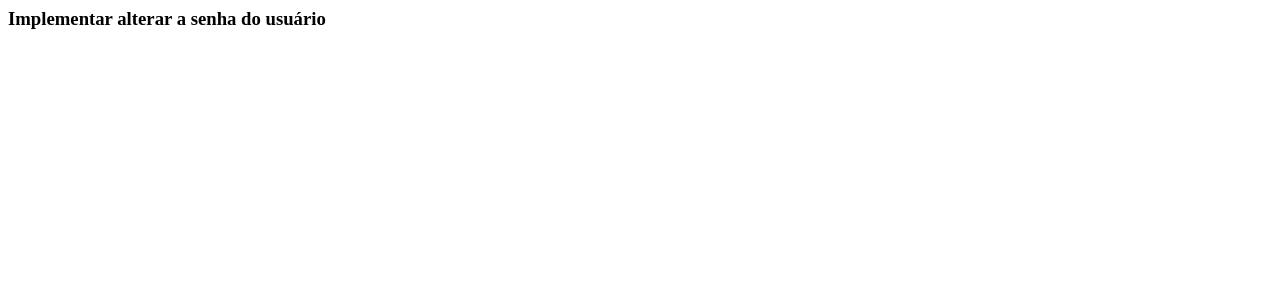
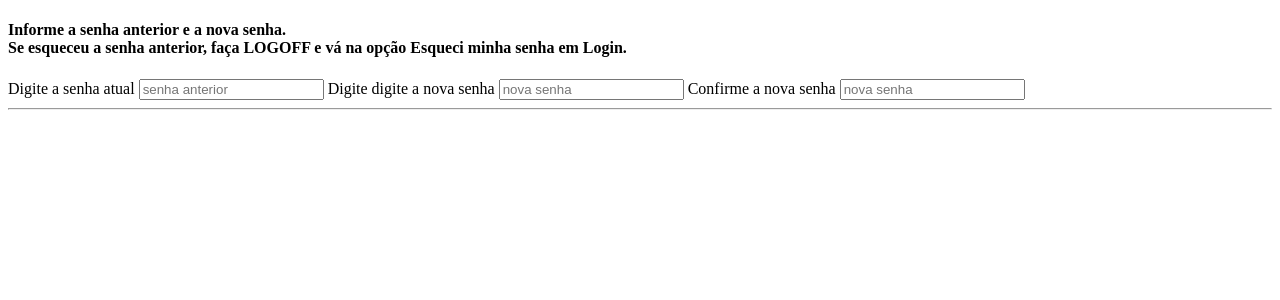
Before and after one commit to rafaelgauderio/loja-php, a PHP site: page /view/trocar_senha.html in a window 1280 px wide. Shown: the top 300 px of the page. Run offline with PHP 8.4, Linux system fonts and the light colour scheme.

Commit message:
layout pagina trocar senha

```diff
--- a/controlador/esqueci_senha.php
+++ b/controlador/esqueci_senha.php
@@ -23,7 +23,7 @@
         $destinatario = array($cliente->getClient_email());
         $emailSenha->EnviarEmail('Solicitacação de nova senha do site DeLuca tecnologia',$mensagem,$destinatario);
 
-        echo '<h4 class="alert alert-success text-center">Foi enviado para o email
+        echo '<h4 class="alert alert-info text-center">Foi enviado para o email
              cadastrado uma nova senha. Tente Logar com essa nova senha.</h4>';
 
     }   else {
--- a/controlador/trocar_senha.php
+++ b/controlador/trocar_senha.php
@@ -1,5 +1,6 @@
 <?php
 
 $smarty = new Template();
+Logar::dadosCliente();
 $smarty->display('trocar_senha.html');
 ?>
--- a/model/Email.class.php
+++ b/model/Email.class.php
@@ -13,7 +13,7 @@
     const EMAIL_PROFESSOR = "rafael.pinto@canoas.ifrs.edu.br";
     const EMAIL_SMTP = "smtp.gmail.com";
     const EMAIL_USUARIO = "deluca.melhoramentos@gmail.com";
-    const EMAIL_NOME = "Contato da Loja deluca";
+    const EMAIL_NOME = "Loja deluca Tecnologia";
     const EMAIL_SENHA = "vdvvvleuajdcxdgx";
     const EMAIL_PORTA = 587;
     const EMAIL_SMTPAUTH = true;
--- a/view/conta.html
+++ b/view/conta.html
@@ -2,7 +2,7 @@
 
 <html>
     <head>
-        <title>{$TITULO_SITE}</title>
+        <title>Deluca Tecnologia</title>
     </head>
 <body>
     <h3 class="text-center">Área restrita de cliente logado</h3>
--- a/view/tema/css/personalizado.css
+++ b/view/tema/css/personalizado.css
@@ -337,3 +337,8 @@
   background-color:#25335D;
 
 }
+
+#alterar-senha {
+  color:#5CA47A;
+  font-size: 16px;
+}
--- a/view/trocar_senha.html
+++ b/view/trocar_senha.html
@@ -1 +1,27 @@
-<h3>Implementar alterar a senha do usuário</h3>
+
+<!DOCTYPE html>
+
+<html>
+    <head>
+        <title>Deluca Tecnologia</title>
+    </head>
+<body>
+<h4 class="alert alert-info text-center">Informe a senha anterior e a nova senha.<br>
+Se esqueceu a senha anterior, faça LOGOFF e vá na opção <b>Esqueci minha senha</b>
+em Login.</h4>
+
+<section>
+    <div class="col-md-3"></div>
+    <div id="alterar-senha" class="col-md-6">
+        <label>Digite a senha atual</label>
+        <input type="text" class=form-control name="senha_atual" id="senha_atual" placeholder="senha anterior" required>
+        <label>Digite digite a nova senha</label>
+        <input type="text" class=form-control name="nova_senha" id="nova_senha" placeholder="nova senha" required>
+        <label>Confirme a nova senha</label>
+        <input type="text" class=form-control name="confirma_nova_senha" id="confirma_nova_senha" placeholder="nova senha" required>
+    </div>
+    <div class="col-md-3"></div>
+    <hr>
+</section>
+</body>
+</html>
```
Also changed, not shown: model/logar.class.php (+4 -4 lines), view/compile/1f44549ae655f44a6d908540e5fac984013a1468_0.file.conta.html.php (+5 -6 lines), view/compile/79229deb27601d3869dd3693de3b95f39c3ab896_0.file.trocar_senha.html.php (+31 -5 lines).
